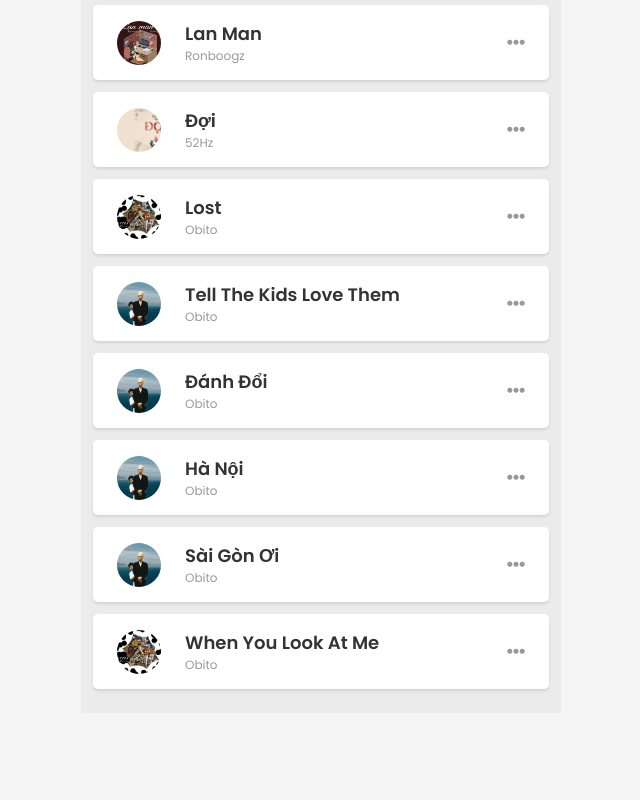
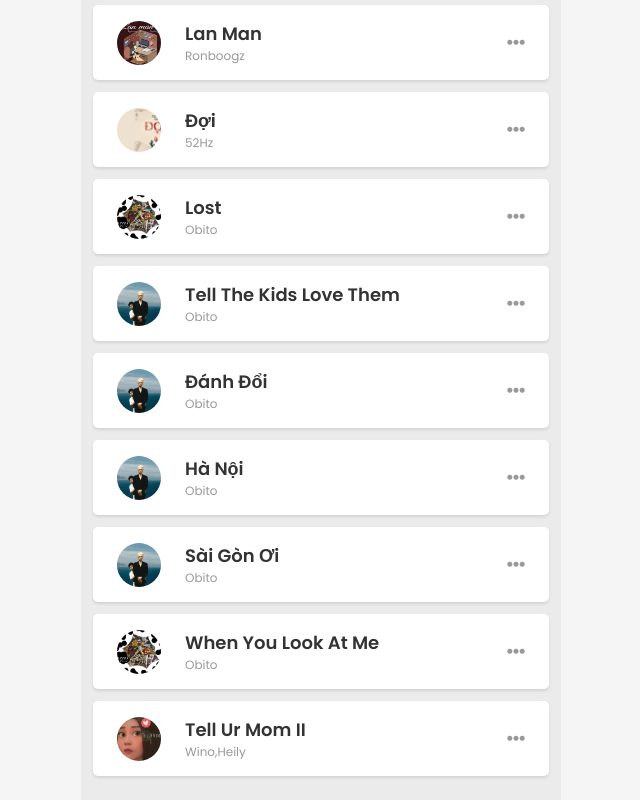
Before and after one commit to chauphuxd/demomusic, a plain HTML site: page index.html in a window 1280 px wide. Shown: the part 3239-4039 px from the top of the page, without its empty margins (319-959 px from the left). Before the commit the page ends 3952 px from the top, so only its background shows below. Drawn offline with Linux system fonts and the light colour scheme.

Commit message:
second commit

```diff
--- a/index.html
+++ b/index.html
@@ -377,6 +377,12 @@
                         path: "./assets/music/w.mp3",
                         image: "./assets/img/lost.jpg",
                     },
+                    {
+                        name: "Tell Ur Mom II",
+                        singer: "Wino,Heily",
+                        path: "./assets/music/turmom.mp3",
+                        image: "./assets/img/tum.jpg",
+                    },
                 ],
 
                 render: function () {
```
Also changed, not shown: assets/img/tum.jpg (added), 1 other file.
